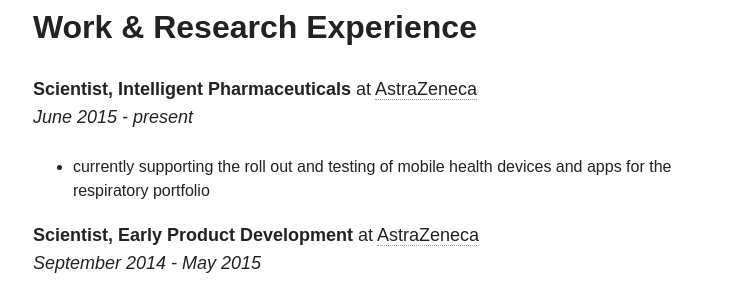
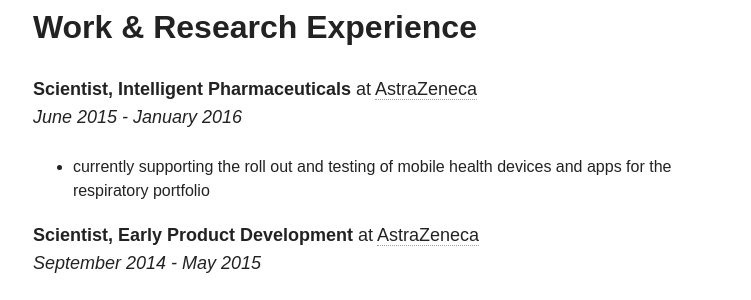
Before and after one commit to sandygiuliani/sandygiuliani.github.io, a Jekyll site: the page built from cv/index.md, in a window 1280 px wide and 900 px high, scrolled down 442 px. Shown: the part 153-453 px from the top of the window, without its empty margins (253-1004 px from the left). Built offline with Jekyll 4.4.1, drawn with Linux system fonts in a browser that asks for light colours; nearby versions of some CDN libraries.

Commit message:
add end date cv

```diff
--- a/cv/index.md
+++ b/cv/index.md
@@ -13,7 +13,7 @@
 ## Work & Research Experience
 
 **Scientist, Intelligent Pharmaceuticals** at [AstraZeneca](www.astrazeneca.co.uk)
-*June 2015 - present*
+*June 2015 - January 2016*
 
 * currently supporting the roll out and testing of mobile health devices and apps for the respiratory portfolio
 
```
